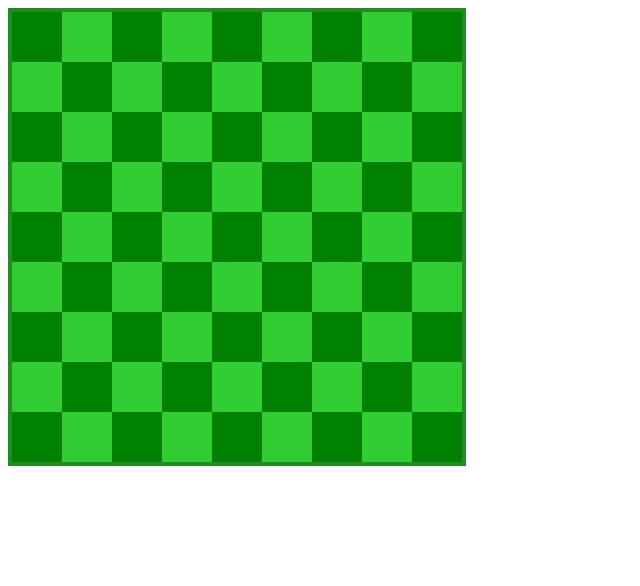
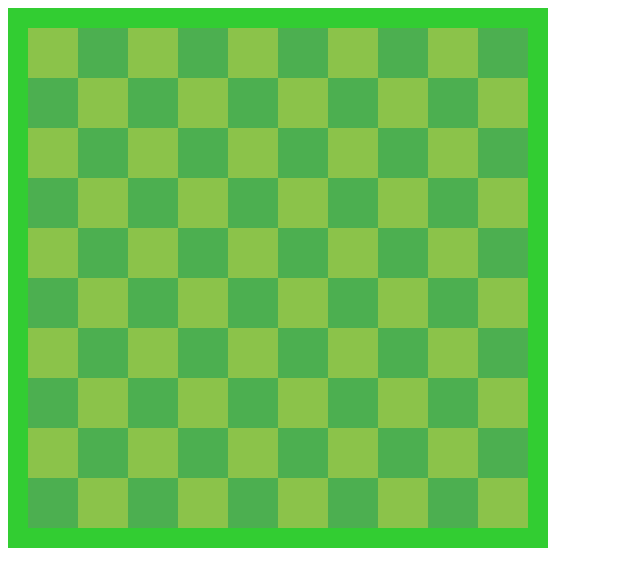
Before and after one commit to treez/vanilla-snake, a website: page index.html in a window 1280 px wide. Shown: the whole page, without its empty margins (0-640 px from the left). Drawn offline with Linux system fonts and the light colour scheme.

Commit message:
Create chess board (background color)

```diff
--- a/index.html
+++ b/index.html
@@ -7,105 +7,6 @@
 </head>
 <body>
 <div class="board">
-    <div class="row">
-        <div class="cell"></div>
-        <div class="cell"></div>
-        <div class="cell"></div>
-        <div class="cell"></div>
-        <div class="cell"></div>
-        <div class="cell"></div>
-        <div class="cell"></div>
-        <div class="cell"></div>
-        <div class="cell"></div>
-    </div>
-    <div class="row">
-        <div class="cell"></div>
-        <div class="cell"></div>
-        <div class="cell"></div>
-        <div class="cell"></div>
-        <div class="cell"></div>
-        <div class="cell"></div>
-        <div class="cell"></div>
-        <div class="cell"></div>
-        <div class="cell"></div>
-    </div>
-    <div class="row">
-        <div class="cell"></div>
-        <div class="cell"></div>
-        <div class="cell"></div>
-        <div class="cell"></div>
-        <div class="cell"></div>
-        <div class="cell"></div>
-        <div class="cell"></div>
-        <div class="cell"></div>
-        <div class="cell"></div>
-    </div>
-    <div class="row">
-        <div class="cell"></div>
-        <div class="cell"></div>
-        <div class="cell"></div>
-        <div class="cell"></div>
-        <div class="cell"></div>
-        <div class="cell"></div>
-        <div class="cell"></div>
-        <div class="cell"></div>
-        <div class="cell"></div>
-    </div>
-    <div class="row">
-        <div class="cell"></div>
-        <div class="cell"></div>
-        <div class="cell"></div>
-        <div class="cell"></div>
-        <div class="cell"></div>
-        <div class="cell"></div>
-        <div class="cell"></div>
-        <div class="cell"></div>
-        <div class="cell"></div>
-    </div>
-    <div class="row">
-        <div class="cell"></div>
-        <div class="cell"></div>
-        <div class="cell"></div>
-        <div class="cell"></div>
-        <div class="cell"></div>
-        <div class="cell"></div>
-        <div class="cell"></div>
-        <div class="cell"></div>
-        <div class="cell"></div>
-    </div>
-    <div class="row">
-        <div class="cell"></div>
-        <div class="cell"></div>
-        <div class="cell"></div>
-        <div class="cell"></div>
-        <div class="cell"></div>
-        <div class="cell"></div>
-        <div class="cell"></div>
-        <div class="cell"></div>
-        <div class="cell"></div>
-    </div>
-    <div class="row">
-        <div class="cell"></div>
-        <div class="cell"></div>
-        <div class="cell"></div>
-        <div class="cell"></div>
-        <div class="cell"></div>
-        <div class="cell"></div>
-        <div class="cell"></div>
-        <div class="cell"></div>
-        <div class="cell"></div>
-    </div>
-    <div class="row">
-        <div class="cell"></div>
-        <div class="cell"></div>
-        <div class="cell"></div>
-        <div class="cell"></div>
-        <div class="cell"></div>
-        <div class="cell"></div>
-        <div class="cell"></div>
-        <div class="cell"></div>
-        <div class="cell"></div>
-    </div>
 </div>
 </body>
 </html>
--- a/styles.css
+++ b/styles.css
@@ -1,28 +1,11 @@
-* {
-    box-sizing: border-box;
+.board {
+    background-image: linear-gradient(45deg, #4CAF50 25%, transparent 25%),
+    linear-gradient(45deg, transparent 75%, #4CAF50 75%),
+    linear-gradient(45deg, transparent 75%, #4CAF50 75%),
+    linear-gradient(45deg, #4CAF50 25%, #8BC34A 25%);
+    background-size: 100px 100px;
+    background-position: 0 0, 0 0, -50px -50px, 50px 50px;
+    border: 20px solid limegreen;
+    width: 500px;
+    height: 500px;
 }
-
-.board {
-    display: inline-block;
-    border: 4px solid forestgreen;
-    background: limegreen;
-    box-sizing: content-box;
-}
-
-.row {
-    display: table-row;
-}
-
-.row:nth-child(odd) .cell:nth-child(odd) {
-    background: green;
-}
-
-.row:nth-child(even) .cell:nth-child(even) {
-    background: green;
-}
-
-.cell {
-    width: 50px;
-    height: 50px;
-    display: table-cell;
-}
```
